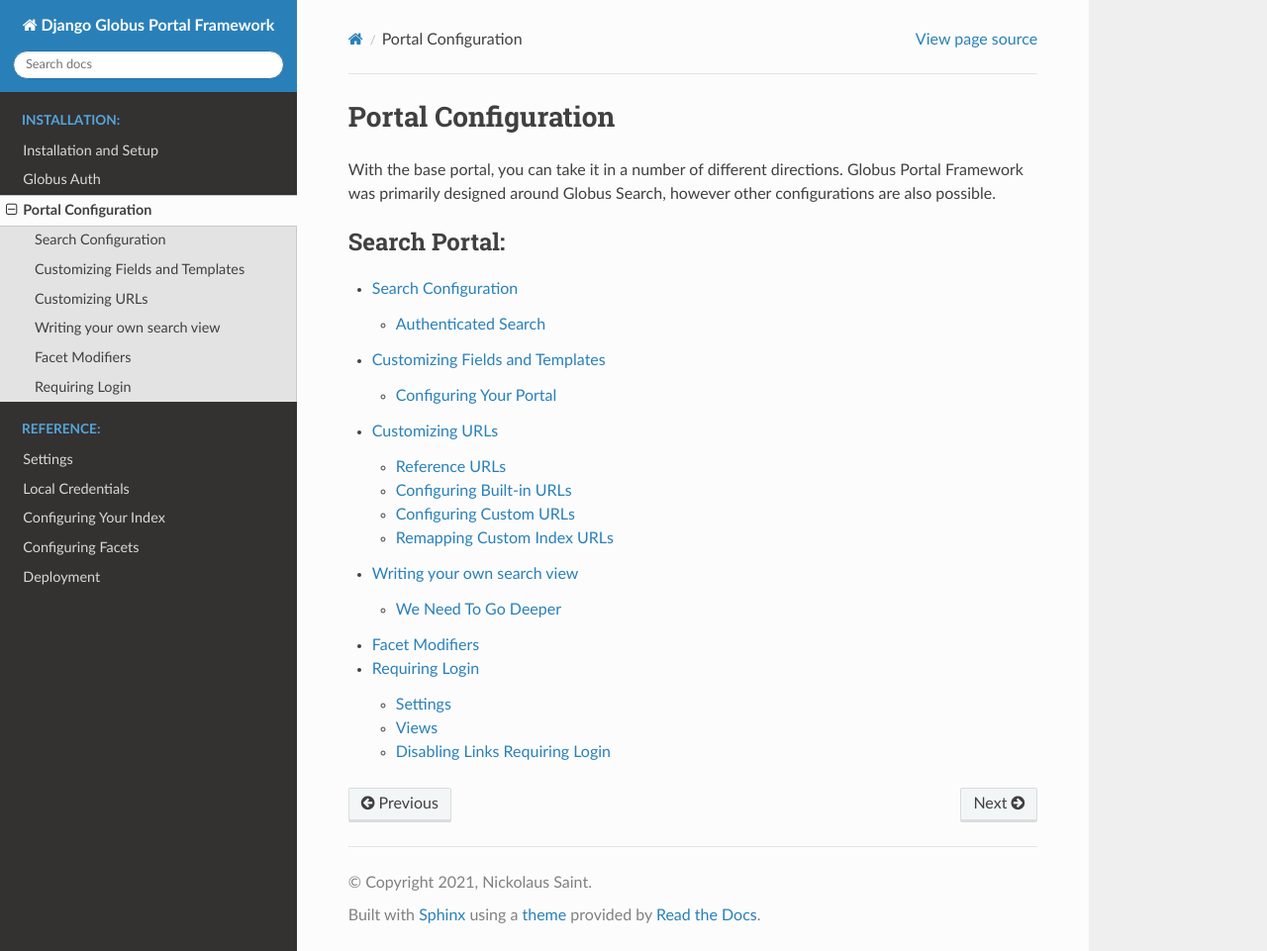
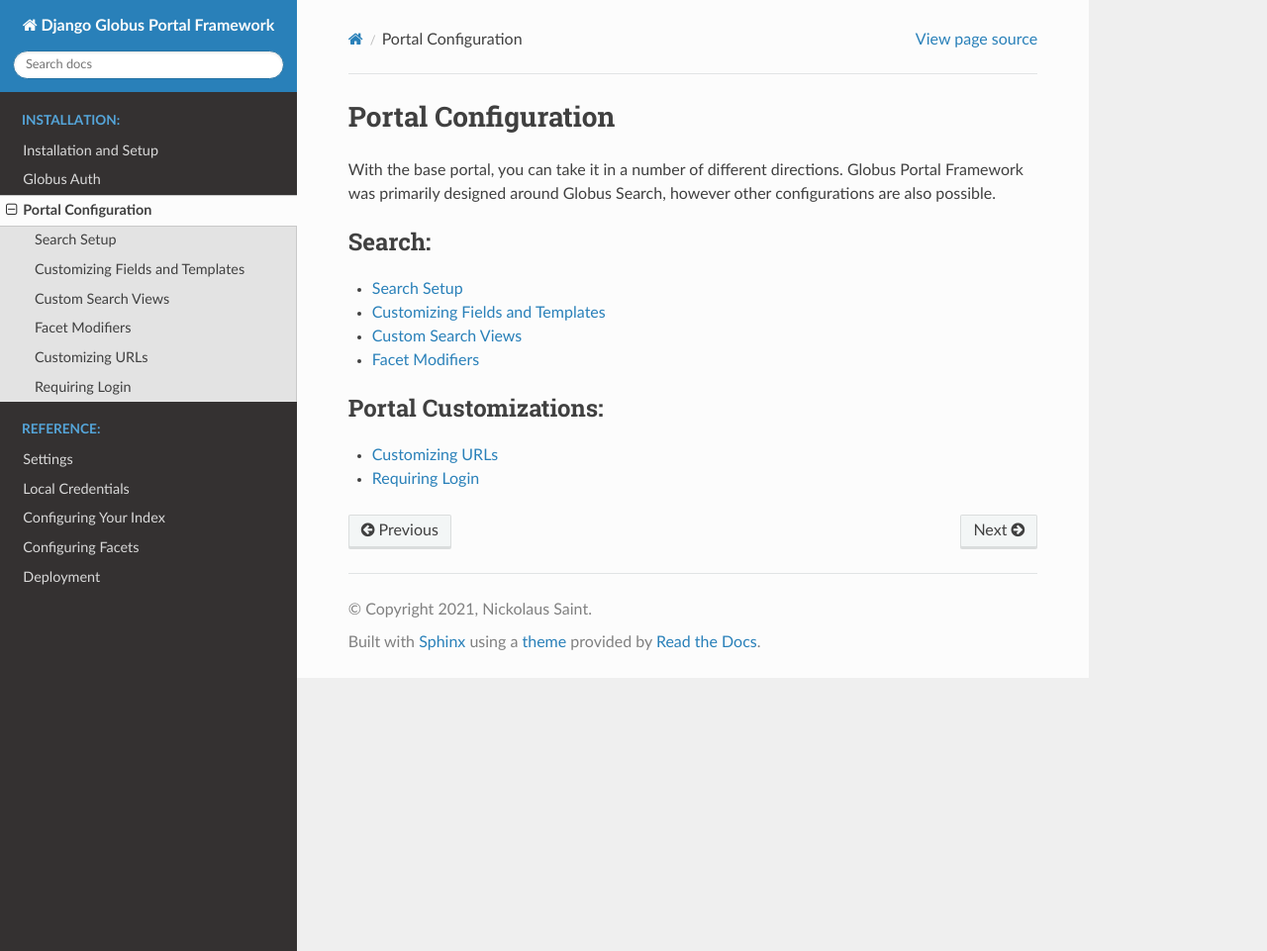
Before and after one commit to globus/django-globus-portal-framework, a Sphinx documentation site: the page built from docs/source/tutorial/portal-configuration.rst, in a window 1280 px wide and 961 px high. Shown: the whole window at 99% size. Built offline with Sphinx 7.4.7 and the Read the Docs theme 2.0.0, drawn with Linux system fonts in a browser that asks for light colours.

Commit message:
docs: Cleaned up the layout of search/portal templates

```diff
--- a/docs/source/index.rst
+++ b/docs/source/index.rst
@@ -24,7 +24,7 @@
 
 
 .. toctree::
-   :maxdepth: 2
+   :maxdepth: 1
    :caption: Reference:
 
    reference/settings
--- a/docs/source/tutorial/portal-configuration.rst
+++ b/docs/source/tutorial/portal-configuration.rst
@@ -6,12 +6,18 @@
 other configurations are also possible.
 
 .. toctree::
-   :maxdepth: 2
-   :caption: Search Portal:
+   :maxdepth: 1
+   :caption: Search:
 
-   search/setup
+   search/search-setup
    search/templates
-   search/custom-urls
    search/custom-views
    search/facet-modifiers
-   search/requiring-login
+
+
+.. toctree::
+   :maxdepth: 1
+   :caption: Portal Customizations:
+
+   portal/custom-urls
+   portal/requiring-login
--- a/docs/source/tutorial/search/setup.rst
+++ b/docs/source/tutorial/search/search-setup.rst
@@ -1,5 +1,5 @@
-Search Configuration
---------------------
+Search Setup
+============
 
 .. warning::
   These docs are still preliminary and missing some finer detail on search ingest.
```
Also changed, not shown: docs/source/tutorial/search/custom-views.rst (+9 -6 lines), docs/source/tutorial/search/facet-modifiers.rst (+7 -3 lines), docs/source/tutorial/portal/custom-urls.rst (renamed from docs/source/tutorial/search/custom-urls.rst), docs/source/tutorial/portal/requiring-login.rst (renamed from docs/source/tutorial/search/requiring-login.rst).
